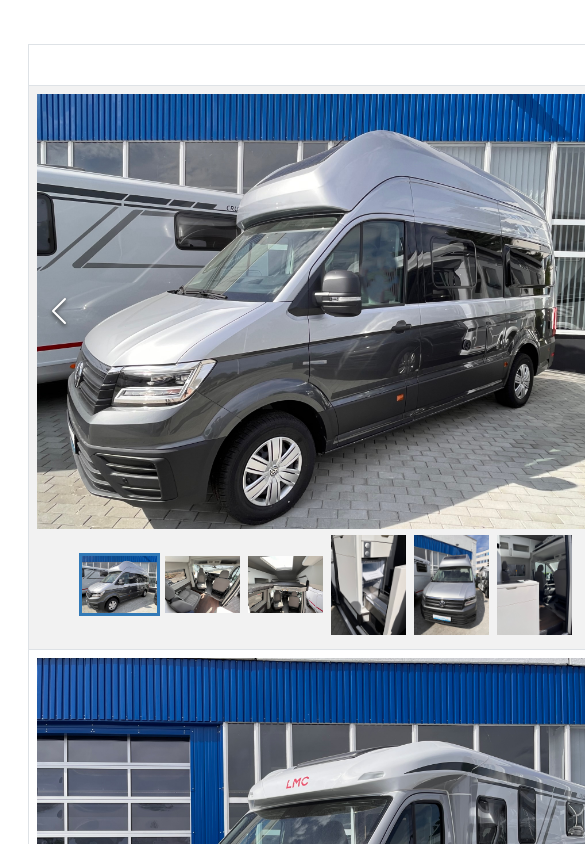
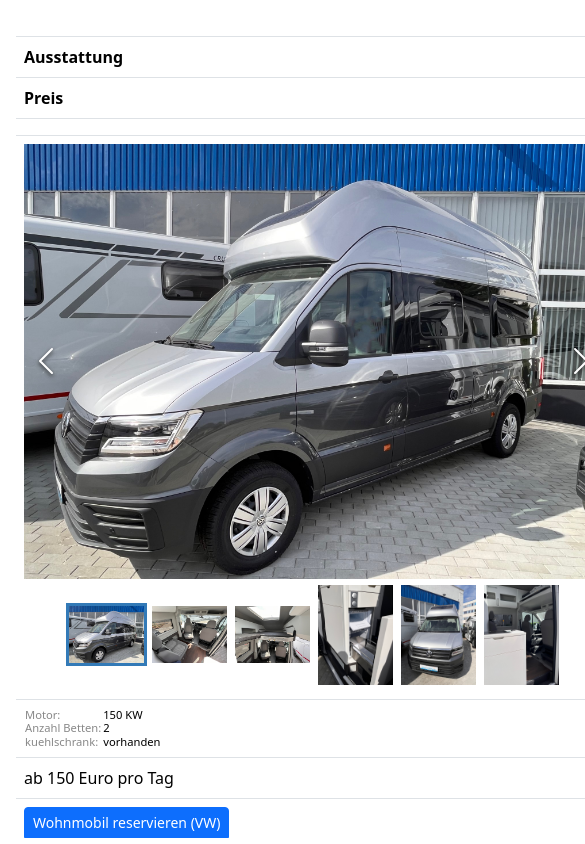
Before and after one commit to dsevenx/cubewm, a React (Create React App) app: page / in a window 390 px wide. Shown: the part 2300-3144 px from the top of the page, 585 px wide, since content can reach past the window. Built offline with nearby package versions, Linux system fonts and the light colour scheme.

Commit message:
Wohnmobilliste hinzu

```diff
--- a/src/components/cpwohnmobilereservierung/Wohnmobileliste.js
+++ b/src/components/cpwohnmobilereservierung/Wohnmobileliste.js
@@ -1,13 +1,12 @@
 import React, { Component } from "react";
-import { Table } from "react-bootstrap";
-import { Button, ButtonGroup, ButtonToolbar, Image } from "react-bootstrap";
-import { Form } from "react-bootstrap";
-import { Navigate } from "react-router-dom";
+import { ButtonGroup, ButtonToolbar } from "react-bootstrap";
+
 import "react-image-gallery/styles/css/image-gallery.css";
 import ImageGallery from "react-image-gallery";
 
 import { Row, Col, Container } from "react-bootstrap";
 import { GetKleineTabelleUebersicht } from "../tech/GetKleineTabelleUebersicht";
+import Wohnmobilreservieren from "./Wohnmobilreservieren";
 
 import IMG_LMC_B_MAIN from "../../assets/LMC/IMG_B_MAIN.jpeg";
 import IMG_LMC_B_01 from "../../assets/LMC/IMG_B_01.jpeg";
@@ -38,7 +37,7 @@
     this.setState({
       Wohnmobileimstate: [
         {
-          id: 10,
+          id: "VW",
           ausstattung: [
             {
               key: "Motor",
@@ -85,7 +84,7 @@
           preis: "ab 150 Euro pro Tag",
         },
         {
-          id: 20,
+          id: "LMC",
           ausstattung: [
             {
               key: "Motor",
@@ -151,38 +150,45 @@
             <Col xs={10} id="page-content-wrapper">
               <div className="p-3 mb-2 bg-white text-dark">
                 <div>
-                  <Table className="mt-4" striped bordered hover siz="sm">
+                  <table class="table">
                     <thead>
-                      <tr>
-                        <th></th>
-                        <th>Ausstattung</th>
-                        <th>Preis</th>
-                        <th></th>
+                      <tr class="row">
+                        <th class="col-sm-6"></th>
+                        <th class="col-sm-2"> Ausstattung </th>
+                        <th class="col-sm-2"> Preis </th>
+                        <th class="col-sm-2"> </th>
                       </tr>
                     </thead>
+
                     <tbody>
                       {this.state.Wohnmobileimstate.map((Wohnmobil) => (
-                        <tr key={Wohnmobil.id}>
-                          <td>
+                        <tr key={Wohnmobil.id} class="row">
+                          <td class="col-sm-6">
                             <ImageGallery
                               items={Wohnmobil.images}
                               showFullscreenButton={false}
                               showPlayButton={false}
                             />
                           </td>
-                          <td>
+                          <td class="col-sm-2">
                             {GetKleineTabelleUebersicht(Wohnmobil.ausstattung)}
                           </td>
-                          <td>{Wohnmobil.preis}</td>
-                          <td>
+                          <td class="col-sm-2">{Wohnmobil.preis}</td>
+                          <td class="col-sm-2">
                             <ButtonToolbar>
-                              <ButtonGroup vertical>xx</ButtonGroup>
+                              <ButtonGroup vertical>
+                                {" "}
+                                <Wohnmobilreservieren
+                                  titel={"Wohnmobil reservieren"}
+                                  id={Wohnmobil.id}
+                                />
+                              </ButtonGroup>
                             </ButtonToolbar>
                           </td>
                         </tr>
                       ))}
                     </tbody>
-                  </Table>
+                  </table>
                 </div>
               </div>
             </Col>
--- /dev/null
+++ b/src/components/cpwohnmobilereservierung/Wohnmobilreservieren.js
@@ -0,0 +1,156 @@
+import React from "react";
+
+import { Row, Col, Button, Form, Modal } from "react-bootstrap";
+
+export class Wohnmobilreservieren extends React.Component {
+  constructor(props) {
+    super(props);
+
+    this.state = {
+      showHide: false,
+    };
+
+    this.handleSubmitWohnmobilreservieren = this.handleSubmitWohnmobilreservieren.bind(
+      this
+    );
+    this.handleModalShowHide = this.handleModalShowHide.bind(this);
+  }
+
+  handleModalShowHide() {
+    this.setState({ showHide: !this.state.showHide });
+  }
+
+  handleSubmitWohnmobilreservieren(event) {
+    event.preventDefault();
+
+    window.open(
+      "mailto:webmaster@immo-service-app.com?subject=Registrierung bei immo-service-app.com&body=Liebes immo-service-app.com-Team, %0D%0A %0D%0Abitte legen Sie einen Account für unsere Wohnungsgesellschaft mit dem %0D%0A %0D%0A" +
+        "Namen        %0D%0A" +
+        "Straße       %0D%0A" +
+        "Ort          %0D%0A" +
+        "Postleitzahl %0D%0A" +
+        "%0D%0A" +
+        "Wir benötigen zum Start 1 Nutzer." +
+        "%0D%0A" +
+        "%0D%0A" +
+        "Vielen Dank "
+    );
+  }
+
+  render() {
+    let lButtonText = this.props.titel + " (" + this.props.id + ")";
+
+    return (
+      <>
+        <Button
+          variant="primary"
+          size="sm"
+          onClick={() => {
+            this.handleModalShowHide();
+          }}
+        >
+          {lButtonText}
+        </Button>
+
+        <div className="container">
+          <Modal show={this.state.showHide}>
+            <Modal.Header
+              closeButton
+              onClick={() => this.handleModalShowHide()}
+            >
+              <Modal.Title>{this.props.titel}</Modal.Title>
+            </Modal.Header>
+
+            <Modal.Body>
+              <Row>
+                <Col sm={12}>
+                  <Form onSubmit={this.handleSubmitWohnmobilreservieren}>
+                    <Form.Group controlId="Name">
+                      <Form.Label className="mb-2 labelfarbe">Name</Form.Label>
+                      <Form.Control
+                        className="mb-2"
+                        type="text"
+                        name="name"
+                        maxLength="100"
+                      />
+                    </Form.Group>
+
+                    <Form.Group controlId="Vorname">
+                      <Form.Label className="mb-2 labelfarbe">
+                        Vorname
+                      </Form.Label>
+                      <Form.Control
+                        className="mb-2"
+                        type="text"
+                        name="vorname"
+                        maxLength="100"
+                      />
+                    </Form.Group>
+
+                    <Form.Group controlId="mobilnummer">
+                      <Form.Label className="mb-2 labelfarbe">
+                        Mobiltelefonnummer
+                      </Form.Label>
+                      <Form.Control
+                        className="mb-2"
+                        type="text"
+                        name="mobilnummer"
+                        maxLength="100"
+                        defaultValue="+49"
+                      />
+                    </Form.Group>
+
+                    <Form.Group controlId="beginn">
+                      <Form.Label className="mb-2 labelfarbe">
+                        Beginn
+                      </Form.Label>
+                      <Form.Control
+                        className="mb-2"
+                        type="date"
+                        name="beginn"
+                        defaultValue={this.props.beginn}
+                      />
+                    </Form.Group>
+
+                    <Form.Group controlId="ende">
+                      <Form.Label className="mb-2 labelfarbe">Ende</Form.Label>
+                      <Form.Control
+                        className="mb-2"
+                        type="date"
+                        name="ende"
+                        defaultValue={this.props.ende}
+                      />
+                    </Form.Group>
+
+                    <Form.Group controlId="saveButton">
+                      <Form.Label className="mb-2 labelfarbe">
+                        ACHTUNG: Erst mit dem Absenden der Email wird der
+                        Reservierungswunsch finalisiert - wir antworten auf die
+                        Absender-Emailadresse
+                      </Form.Label>
+                      <Button variant="primary" type="submit" className="mt-2">
+                        diesen Reservierungswunsch an Cube-Wohnmobile senden
+                        (Email-Client öffnet sich)
+                      </Button>
+                    </Form.Group>
+                  </Form>
+                </Col>
+              </Row>
+            </Modal.Body>
+
+            <Modal.Footer>
+              <Button
+                variant="secondary"
+                onClick={() => this.handleModalShowHide()}
+              >
+                Verlassen
+              </Button>
+            </Modal.Footer>
+          </Modal>
+        </div>
+      </>
+    );
+  }
+}
+
+export default Wohnmobilreservieren;
--- a/src/components/tech/NavigationBar.js
+++ b/src/components/tech/NavigationBar.js
@@ -1,7 +1,7 @@
 import React from "react";
-import { Nav, Navbar, NavDropdown, NavLink } from "react-bootstrap";
+import { Nav, Navbar, NavLink } from "react-bootstrap"; //  NavDropdown
 import styled from "styled-components";
-import { Row, Col, Container } from "react-bootstrap";
+//import { Row, Col, Container } from "react-bootstrap";
 
 const Styles = styled.div`
   .navbar {
```
